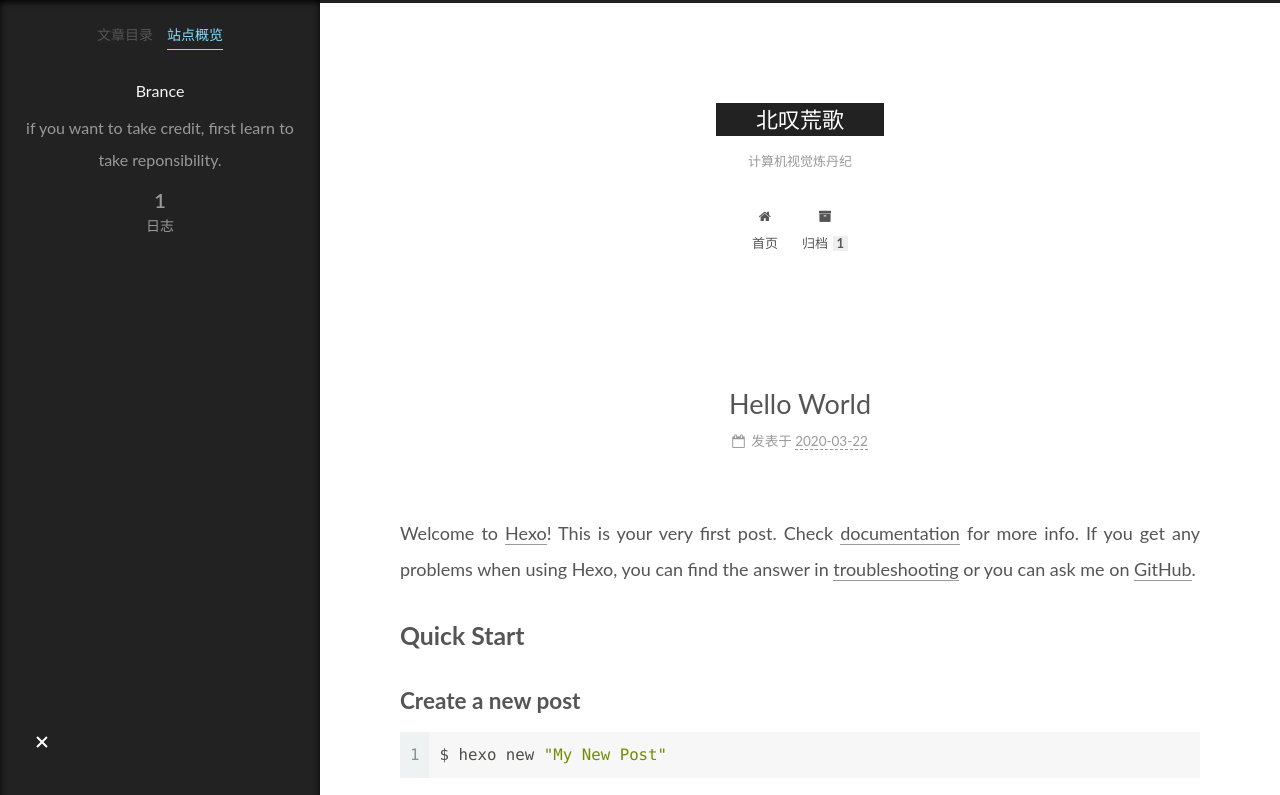
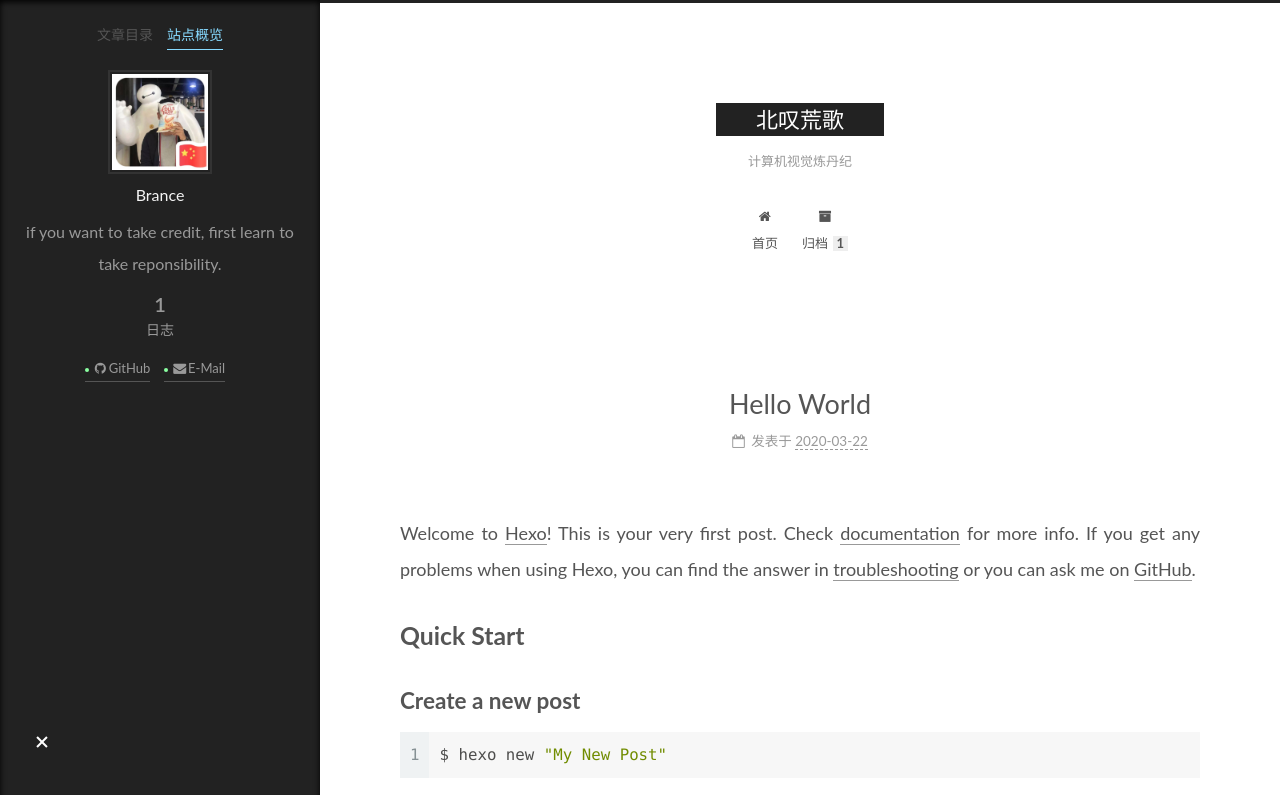
Before and after one commit to wdings/wdings.github.io, a plain HTML site: page 2020/03/22/hello-world/index.html in a window 1280 px wide. Both pictures are taken after a click on the item "站点概览". Shown: the top 795 px of the page. Drawn offline with Linux system fonts and the light colour scheme.

Commit message:
Site updated: 2020-03-23 19:31:54

```diff
--- a/2020/03/22/hello-world/index.html
+++ b/2020/03/22/hello-world/index.html
@@ -17,7 +17,7 @@
 
 <script id="hexo-configurations">
     var NexT = window.NexT || {};
-    var CONFIG = {"hostname":"yoursite.com","root":"/","scheme":"Muse","version":"7.7.2","exturl":false,"sidebar":{"position":"left","display":"post","padding":18,"offset":12,"onmobile":false},"copycode":{"enable":false,"show_result":false,"style":null},"back2top":{"enable":true,"sidebar":false,"scrollpercent":false},"bookmark":{"enable":false,"color":"#222","save":"auto"},"fancybox":false,"mediumzoom":false,"lazyload":false,"pangu":false,"comments":{"style":"tabs","active":null,"storage":true,"lazyload":false,"nav":null},"algolia":{"hits":{"per_page":10},"labels":{"input_placeholder":"Search for Posts","hits_empty":"We didn't find any results for the search: ${query}","hits_stats":"${hits} results found in ${time} ms"}},"localsearch":{"enable":false,"trigger":"auto","top_n_per_article":1,"unescape":false,"preload":false},"motion":{"enable":true,"async":false,"transition":{"post_block":"fadeIn","post_header":"slideDownIn","post_body":"slideDownIn","coll_header":"slideLeftIn","sidebar":"slideUpIn"}}};
+    var CONFIG = {"hostname":"yoursite.com","root":"/","scheme":"Mist","version":"7.7.2","exturl":false,"sidebar":{"position":"left","display":"post","padding":18,"offset":12,"onmobile":false},"copycode":{"enable":false,"show_result":false,"style":null},"back2top":{"enable":true,"sidebar":false,"scrollpercent":false},"bookmark":{"enable":false,"color":"#222","save":"auto"},"fancybox":false,"mediumzoom":false,"lazyload":false,"pangu":false,"comments":{"style":"tabs","active":null,"storage":true,"lazyload":false,"nav":null},"algolia":{"hits":{"per_page":10},"labels":{"input_placeholder":"Search for Posts","hits_empty":"We didn't find any results for the search: ${query}","hits_stats":"${hits} results found in ${time} ms"}},"localsearch":{"enable":false,"trigger":"auto","top_n_per_article":1,"unescape":false,"preload":false},"motion":{"enable":true,"async":false,"transition":{"post_block":"fadeIn","post_header":"slideDownIn","post_body":"slideDownIn","coll_header":"slideLeftIn","sidebar":"slideUpIn"}}};
   </script>
 
   <meta name="description" content="Welcome to Hexo! This is your very first post. Check documentation for more info. If you get any problems when using Hexo, you can find the answer in troubleshooting or you can ask me on GitHub. Quick">
@@ -155,7 +155,7 @@
     <link itemprop="mainEntityOfPage" href="http://yoursite.com/2020/03/22/hello-world/">
 
     <span hidden itemprop="author" itemscope itemtype="http://schema.org/Person">
-      <meta itemprop="image" content="/images/avatar.gif">
+      <meta itemprop="image" content="/images/author.jpg">
       <meta itemprop="name" content="Brance">
       <meta itemprop="description" content="if you want to take credit, first learn to take reponsibility.">
     </span>
@@ -279,6 +279,8 @@
 
       <div class="site-overview-wrap sidebar-panel">
         <div class="site-author motion-element" itemprop="author" itemscope itemtype="http://schema.org/Person">
+    <img class="site-author-image" itemprop="image" alt="Brance"
+      src="/images/author.jpg">
   <p class="site-author-name" itemprop="name">Brance</p>
   <div class="site-description" itemprop="description">if you want to take credit, first learn to take reponsibility.</div>
 </div>
@@ -293,6 +295,14 @@
       </div>
   </nav>
 </div>
+  <div class="links-of-author motion-element">
+      <span class="links-of-author-item">
+        <a href="https://github.com/wdings" title="GitHub → https:&#x2F;&#x2F;github.com&#x2F;wdings" rel="noopener" target="_blank"><i class="fa fa-fw fa-github"></i>GitHub</a>
+      </span>
+      <span class="links-of-author-item">
+        <a href="mailto:wangds0001@126.com" title="E-Mail → mailto:wangds0001@126.com" rel="noopener" target="_blank"><i class="fa fa-fw fa-envelope"></i>E-Mail</a>
+      </span>
+  </div>
 
 
 
@@ -321,7 +331,7 @@
   </span>
   <span class="author" itemprop="copyrightHolder">Brance</span>
 </div>
-  <div class="powered-by">由 <a href="https://hexo.io/" class="theme-link" rel="noopener" target="_blank">Hexo</a> & <a href="https://muse.theme-next.org/" class="theme-link" rel="noopener" target="_blank">NexT.Muse</a> 强力驱动
+  <div class="powered-by">由 <a href="https://hexo.io/" class="theme-link" rel="noopener" target="_blank">Hexo</a> & <a href="https://mist.theme-next.org/" class="theme-link" rel="noopener" target="_blank">NexT.Mist</a> 强力驱动
   </div>
 
 
```
Also changed, not shown: archives/2020/03/index.html (+12 -2 lines), archives/2020/index.html (+12 -2 lines), archives/index.html (+12 -2 lines), index.html (+13 -3 lines), images/author.jpg (added).
